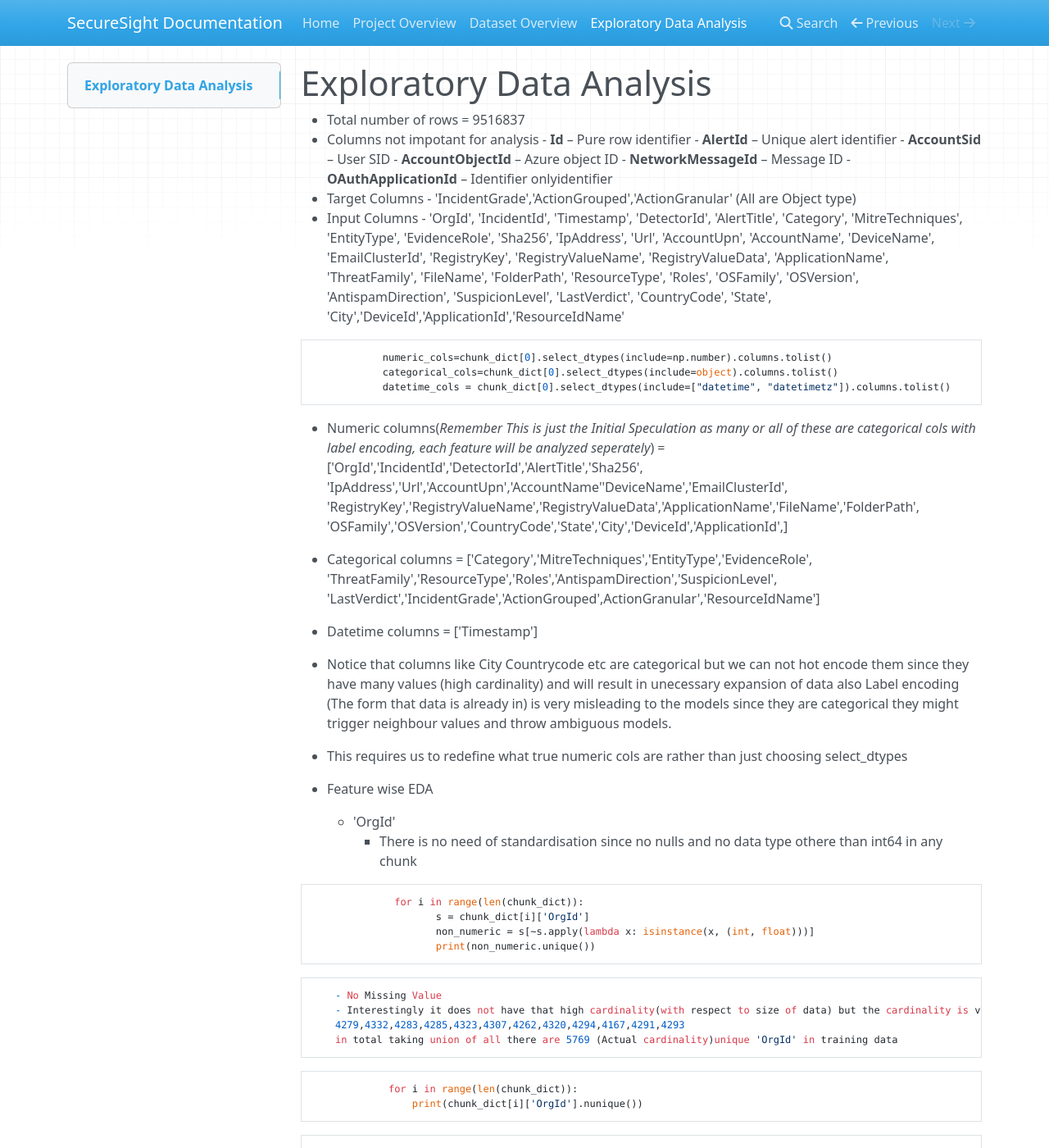
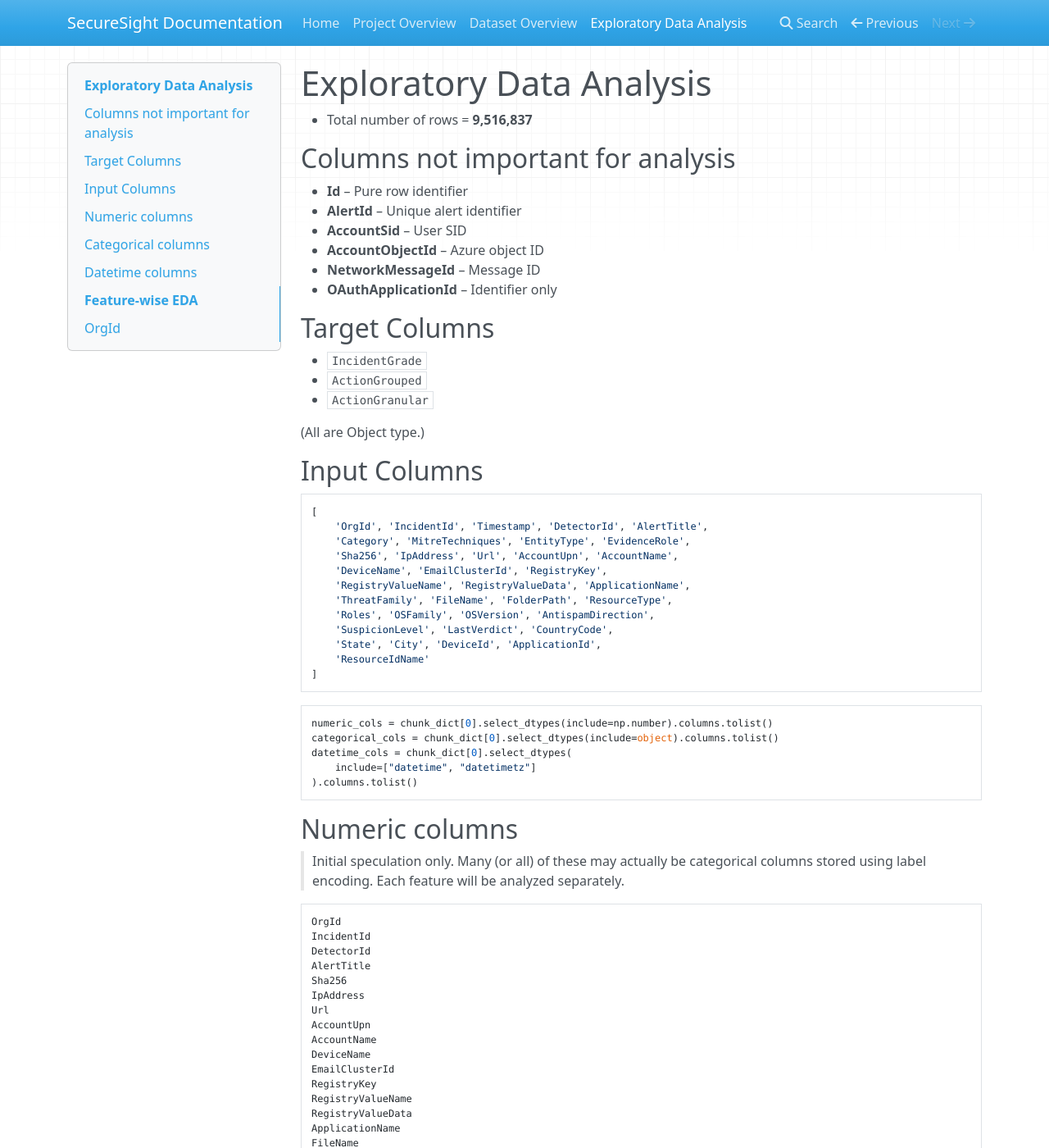
Before and after one commit to vkverma9534/SecureSight, an MkDocs documentation site: the page built from docs/eda.md, in a window 1280 px wide and 1400 px high. Shown: the whole window at 82% size. Built offline with MkDocs 1.6.1, drawn with Linux system fonts in a browser that asks for light colours; nearby versions of some CDN libraries; some of the changed text lies outside the part shown.

Commit message:
Change formatting with the help of chatgpt (attempt2)

````diff
--- a/docs/eda.md
+++ b/docs/eda.md
@@ -1,103 +1,180 @@
 # Exploratory Data Analysis
 
- - Total number of rows = 9516837
- - Columns not impotant for analysis
-        - **Id** – Pure row identifier
-        - **AlertId** – Unique alert identifier
-        - **AccountSid** – User SID
-        - **AccountObjectId** – Azure object ID
-        - **NetworkMessageId** – Message ID
-        - **OAuthApplicationId** – Identifier onlyidentifier
- - Target Columns - 'IncidentGrade','ActionGrouped','ActionGranular' (All are Object type)
- - Input Columns - 'OrgId', 'IncidentId', 'Timestamp', 'DetectorId', 'AlertTitle',
-              'Category', 'MitreTechniques', 'EntityType', 'EvidenceRole', 'Sha256',
-              'IpAddress', 'Url', 'AccountUpn', 'AccountName', 'DeviceName',
-              'EmailClusterId', 'RegistryKey', 'RegistryValueName',
-              'RegistryValueData', 'ApplicationName', 'ThreatFamily', 'FileName',
-              'FolderPath', 'ResourceType', 'Roles', 'OSFamily', 'OSVersion',
-              'AntispamDirection', 'SuspicionLevel', 'LastVerdict', 'CountryCode',
-              'State', 'City','DeviceId','ApplicationId','ResourceIdName'
+- Total number of rows = **9,516,837**
+
+## Columns not important for analysis
+
+- **Id** – Pure row identifier
+- **AlertId** – Unique alert identifier
+- **AccountSid** – User SID
+- **AccountObjectId** – Azure object ID
+- **NetworkMessageId** – Message ID
+- **OAuthApplicationId** – Identifier only
+
+## Target Columns
+
+- `IncidentGrade`
+- `ActionGrouped`
+- `ActionGranular`
+
+(All are Object type.)
+
+## Input Columns
+
 ```python
-            numeric_cols=chunk_dict[0].select_dtypes(include=np.number).columns.tolist()
-            categorical_cols=chunk_dict[0].select_dtypes(include=object).columns.tolist()
-            datetime_cols = chunk_dict[0].select_dtypes(include=["datetime", "datetimetz"]).columns.tolist()
+[
+    'OrgId', 'IncidentId', 'Timestamp', 'DetectorId', 'AlertTitle',
+    'Category', 'MitreTechniques', 'EntityType', 'EvidenceRole',
+    'Sha256', 'IpAddress', 'Url', 'AccountUpn', 'AccountName',
+    'DeviceName', 'EmailClusterId', 'RegistryKey',
+    'RegistryValueName', 'RegistryValueData', 'ApplicationName',
+    'ThreatFamily', 'FileName', 'FolderPath', 'ResourceType',
+    'Roles', 'OSFamily', 'OSVersion', 'AntispamDirection',
+    'SuspicionLevel', 'LastVerdict', 'CountryCode',
+    'State', 'City', 'DeviceId', 'ApplicationId',
+    'ResourceIdName'
+]
 ```
- - Numeric columns(*Remember This is just the Initial Speculation as many or all of these are categorical cols with label encoding, each feature will be analyzed seperately*) =
-  ['OrgId','IncidentId','DetectorId','AlertTitle','Sha256',
- 'IpAddress','Url','AccountUpn','AccountName''DeviceName','EmailClusterId',
- 'RegistryKey','RegistryValueName','RegistryValueData','ApplicationName','FileName','FolderPath',
- 'OSFamily','OSVersion','CountryCode','State','City','DeviceId','ApplicationId',]
 
- - Categorical columns = ['Category','MitreTechniques','EntityType','EvidenceRole',
- 'ThreatFamily','ResourceType','Roles','AntispamDirection','SuspicionLevel',
- 'LastVerdict','IncidentGrade','ActionGrouped',ActionGranular','ResourceIdName']
+```python
+numeric_cols = chunk_dict[0].select_dtypes(include=np.number).columns.tolist()
+categorical_cols = chunk_dict[0].select_dtypes(include=object).columns.tolist()
+datetime_cols = chunk_dict[0].select_dtypes(
+    include=["datetime", "datetimetz"]
+).columns.tolist()
+```
 
- - Datetime columns = ['Timestamp']
- - Notice that columns like City Countrycode etc are categorical but we can not hot encode them since they have many values (high cardinality) and will result in unecessary expansion of data
- also Label encoding (The form that data is already in) is very misleading to the models since they are categorical they might trigger neighbour values and throw ambiguous models.
+## Numeric columns
 
- - This requires us to redefine what true numeric cols are rather than just choosing select_dtypes
+> Initial speculation only. Many (or all) of these may actually be categorical columns stored using label encoding. Each feature will be analyzed separately.
 
- - Feature wise EDA
-    - 'OrgId'
-        - There is no need of standardisation since no nulls and no data type othere than int64 in any chunk
+```text
+OrgId
+IncidentId
+DetectorId
+AlertTitle
+Sha256
+IpAddress
+Url
+AccountUpn
+AccountName
+DeviceName
+EmailClusterId
+RegistryKey
+RegistryValueName
+RegistryValueData
+ApplicationName
+FileName
+FolderPath
+OSFamily
+OSVersion
+CountryCode
+State
+City
+DeviceId
+ApplicationId
+```
+
+## Categorical columns
+
+```text
+Category
+MitreTechniques
+EntityType
+EvidenceRole
+ThreatFamily
+ResourceType
+Roles
+AntispamDirection
+SuspicionLevel
+LastVerdict
+IncidentGrade
+ActionGrouped
+ActionGranular
+ResourceIdName
+```
+
+## Datetime columns
+
+```text
+Timestamp
+```
+
+### Note
+
+Columns like `City`, `CountryCode`, etc. are categorical but have high cardinality. One-hot encoding will unnecessarily expand the data.
+
+Also, label encoding (the current representation) may mislead models since these are categorical values and nearby encoded values do not imply similarity.
+
+Hence, instead of relying only on `select_dtypes()`, each feature will be checked individually before deciding whether it is truly numeric.
+
+# Feature-wise EDA
+
+## OrgId
+
+- No need for standardization.
+- No missing values.
+- Data type is `int64` in every chunk.
+
 ```python
-              for i in range(len(chunk_dict)):
-                     s = chunk_dict[i]['OrgId']
-                     non_numeric = s[~s.apply(lambda x: isinstance(x, (int, float)))]
-                     print(non_numeric.unique())
+for i in range(len(chunk_dict)):
+    s = chunk_dict[i]["OrgId"]
+    non_numeric = s[~s.apply(lambda x: isinstance(x, (int, float)))]
+    print(non_numeric.unique())
 ```
-        - No Missing Value
-        - Interestingly it does not have that high cardinality(with respect to size of data) but the cardinality is variable in chunks so some models might have no idea for some values of OrgId although this variation is not very significant
-        4279,4332,4283,4285,4323,4307,4262,4320,4294,4167,4291,4293
-        in total taking union of all there are 5769 (Actual cardinality)unique 'OrgId' in training data
+
+### Cardinality
+
+- Cardinality is not very high considering the dataset size.
+- Number of unique values varies slightly across chunks.
+- Taking the union across all chunks gives **5769 unique OrgId values** in the training data.
+
 ```python
-             for i in range(len(chunk_dict)):
-                 print(chunk_dict[i]['OrgId'].nunique())
+for i in range(len(chunk_dict)):
+    print(chunk_dict[i]["OrgId"].nunique())
 ```
-        - Frequency Distibution
+
+### Frequency Distribution
+
 ```python
-              freq = (
-                     pd.concat([chunk_dict[i]['OrgId'] for i in chunk_dict])
-                     .value_counts(dropna=False)
-                     .rename('count')
-                     .reset_index()
-              )
+freq = (
+    pd.concat([chunk_dict[i]['OrgId'] for i in chunk_dict])
+    .value_counts(dropna=False)
+    .rename('count')
+    .reset_index()
+)
 
-              freq.columns = ['OrgId', 'count']
-              freq['count_pct'] = ((freq['count'] / total_valid_rows) * 100).round(2).astype(str) + '%'
+freq.columns = ['OrgId', 'count']
+freq['count_pct'] = (
+    (freq['count'] / total_valid_rows) * 100
+).round(2).astype(str) + '%'
 ```
-              - Top 20 Orgs
-                     OrgId   count count_pct
-                     0       0  844789      8.9%
-                     1       2  228325     2.41%
-                     2       1  210044     2.21%
-                     3       3  190866     2.01%
-                     4       5  173431     1.83%
-                     5       6  161092      1.7%
-                     6       4  145741     1.54%
-                     7       7  134532     1.42%
-                     8       8  133637     1.41%
-                     9      10  133160      1.4%
-                     10      9  130807     1.38%
-                     11     11  116134     1.22%
-                     12     12  114799     1.21%
-                     13     14  112681     1.19%
-                     14     13  107259     1.13%
-                     15     16   87836     0.93%
-                     16     25   83539     0.88%
-                     17     17   81424     0.86%
-                     18     19   80168     0.84%
-                     19     18   78881     0.83%
-              - Tail of Data: 1845 categories have their appearence less than 10 times (1123 of them are less than 5 times)
-              - Interesting fact that only around top 25 categories are 40% volume of the data (top 50 are more than 50) this is interesting as there are 5769 total categories
-              - By frequency distribution
-                   appearance  participation
-              0      10000+            156
-              1  1000-10000            600
-              2    100-1000           1233
-              3      10-100           1935
-              4        5-10            722
-              5         3-5            911
-              6         1-3            212
-              ![Frequency Distribution](images/freq_distri_org_id.png)
+
+#### Top 20 OrgIds
+
+| OrgId | Count | % |
+|------:|------:|--:|
+| 0 | 844789 | 8.90 |
+| 2 | 228325 | 2.41 |
+| 1 | 210044 | 2.21 |
+| ... | ... | ... |
+
+### Observations
+
+- 1845 categories appear fewer than 10 times.
+- 1123 categories appear fewer than 5 times.
+- Top 25 categories contribute around 40% of the data.
+- Top 50 categories contribute more than 50%.
+- Total unique categories = **5769**.
+
+| Appearance | Categories |
+|-----------:|-----------:|
+| 10000+ | 156 |
+| 1000-10000 | 600 |
+| 100-1000 | 1233 |
+| 10-100 | 1935 |
+| 5-10 | 722 |
+| 3-5 | 911 |
+| 1-3 | 212 |
+
+![Frequency Distribution](images/freq_distri_org_id.png)
````
